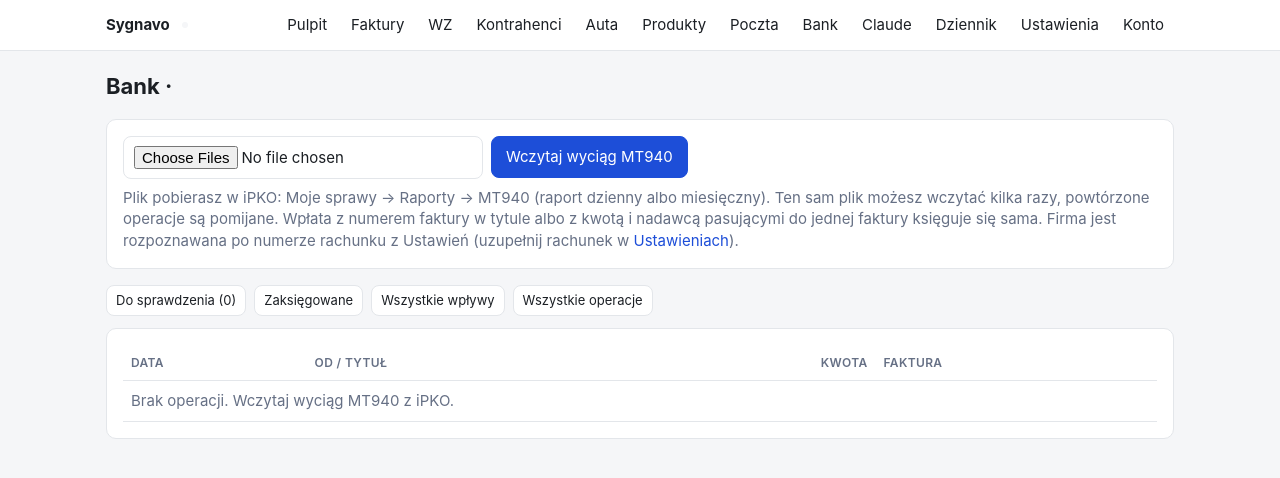
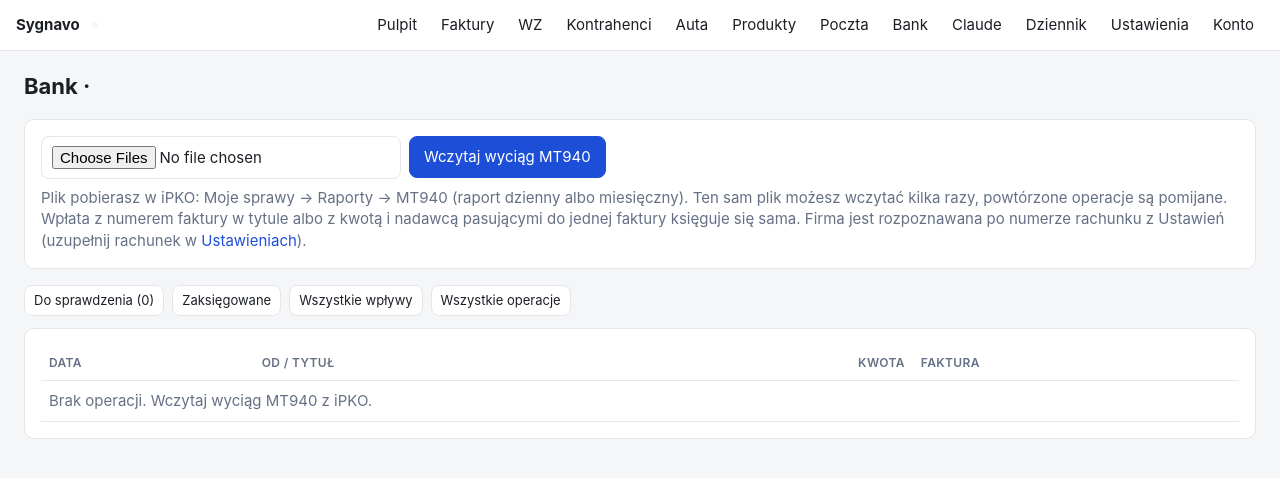
Before and after one commit to zhuartel-hue/crm, a FastAPI app: template app/templates/bank.html in a window 1280 px wide. Shown: the top 478 px of the page. Run offline with FastAPI, Linux system fonts and the light colour scheme; the template is opened without the code that fills it, so the values that code supplies are empty; the visitor is signed in with stand-in values (Sample User, id 1); parts of the project's set-up code (start-up, migrations or seed data) failed here and were passed over.

Commit message:
Panel na całą szerokość okna (bez sztywnego limitu 1100 px)
Co-Authored-By: Claude Opus 5.5 <noreply@anthropic.com>
Claude-Session: https://claude.ai/code/session_019JU5iCyk4D5eeJBAG4DL32

```diff
--- a/app/static/app.css
+++ b/app/static/app.css
@@ -4,7 +4,7 @@
 body{margin:0;font:15px/1.45 -apple-system,BlinkMacSystemFont,"Segoe UI",Roboto,sans-serif;background:var(--bg);color:var(--text)}
 a{color:var(--accent);text-decoration:none}
 header{background:var(--card);border-bottom:1px solid var(--line);position:sticky;top:0;z-index:5}
-.bar{max-width:1100px;margin:0 auto;padding:8px 16px;display:flex;gap:12px;align-items:center;flex-wrap:wrap}
+.bar{max-width:none;margin:0;padding:8px 16px;display:flex;gap:12px;align-items:center;flex-wrap:wrap}
 .brand{font-weight:700}
 .switch{display:flex;gap:4px;background:var(--bg);border-radius:999px;padding:3px}
 .switch button{border:0;background:none;padding:6px 12px;border-radius:999px;color:var(--muted);font:inherit;cursor:pointer}
@@ -12,7 +12,7 @@ header{background:var(--card);border-bottom:1px solid var(--line);position:stick
 nav{display:flex;gap:4px;flex-wrap:wrap;margin-left:auto}
 nav a{padding:6px 10px;border-radius:8px;color:var(--text)}
 nav a.on{background:var(--accent-weak);color:var(--accent)}
-main{max-width:1100px;margin:0 auto;padding:16px}
+main{max-width:none;margin:0;padding:16px 24px}
 h1{font-size:22px;margin:4px 0 16px}
 h2{font-size:17px;margin:20px 0 10px}
 .card{background:var(--card);border:1px solid var(--line);border-radius:var(--radius);padding:16px;margin-bottom:16px}
```
